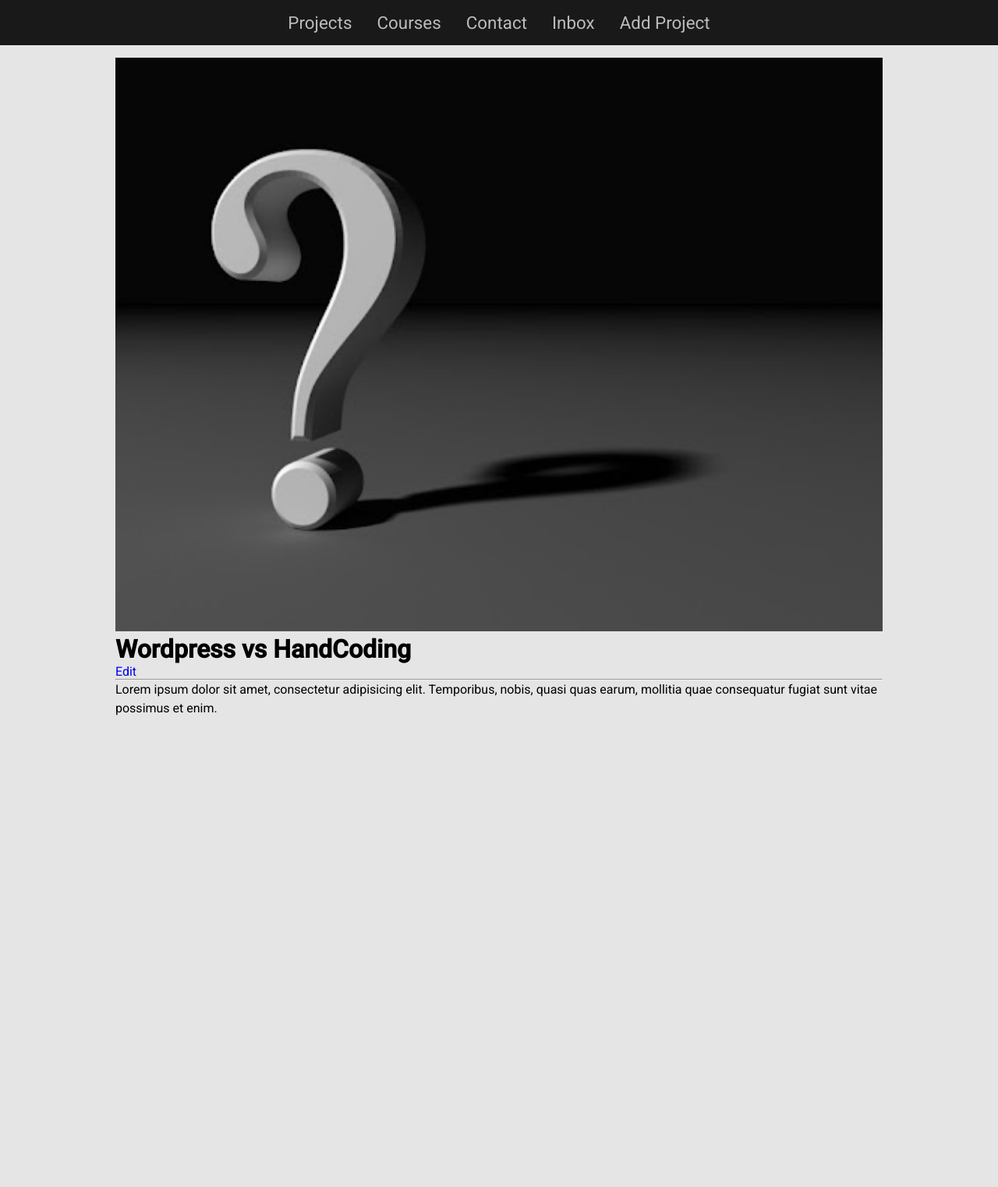
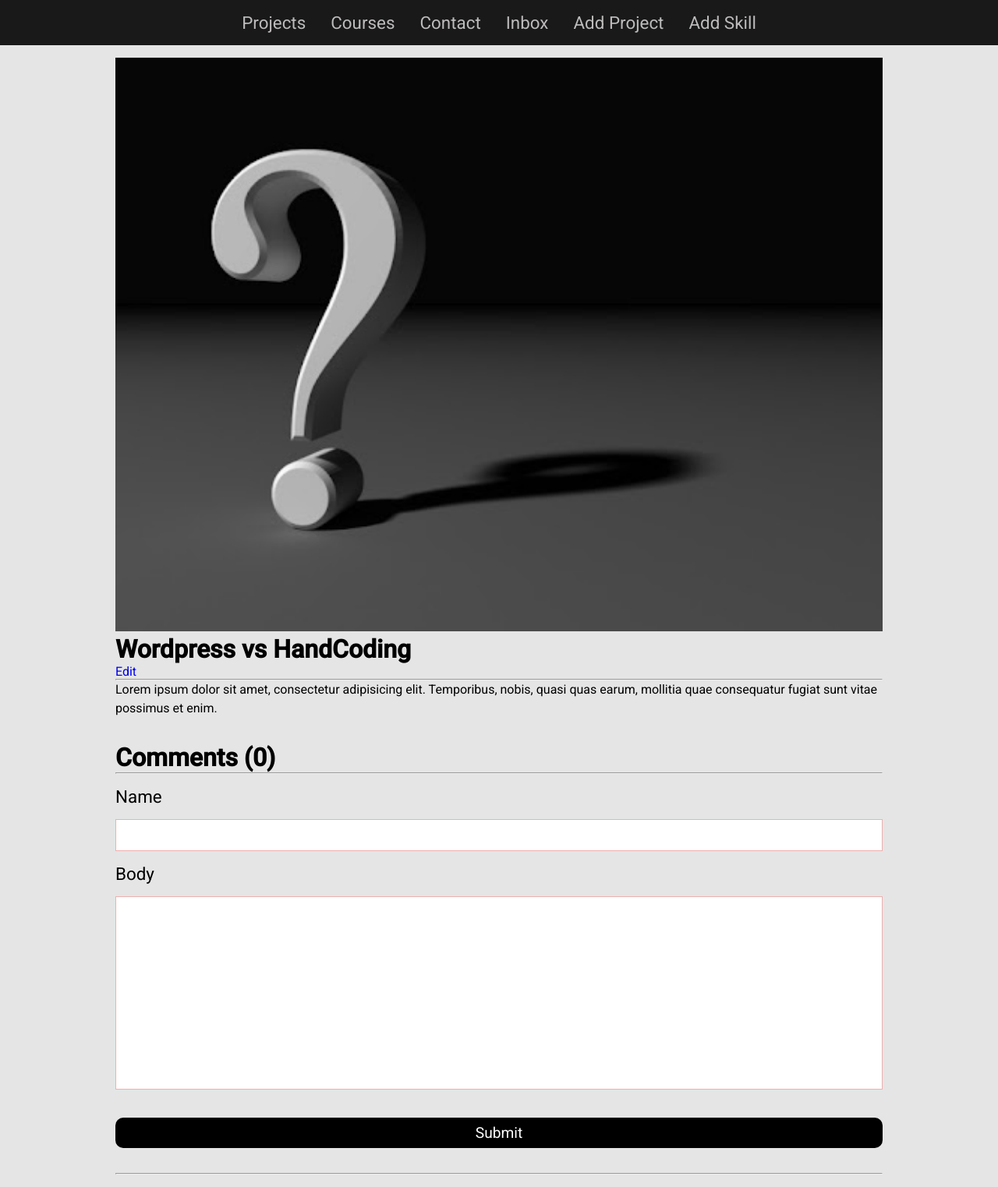
Before and after one commit to rsk-2002/portfolio-website, a Django app: page /project/47dc4967-bbd5-424c-9971-3454b6f2273b/ in a window 1280 px wide. Shown: the whole page at 78% size. Before the commit the page ends 918 px from the top, so only its background shows below. Run offline with Django 4.2, Linux system fonts and the light colour scheme; a user stored in the database is signed in; data comes from the database, SQL or seed files in the repository; both versions use the stored data as it was after the commit; some libraries are stand-ins or nearby versions.

Commit message:
Added more

```diff
--- a/base/admin.py
+++ b/base/admin.py
@@ -1,8 +1,10 @@
 from django.contrib import admin
-from .models import Project, Skill, Tag, Message
+from .models import Project, Skill, Tag, Message, Endorsement, Comment
 # Register your models here.
 
 admin.site.register(Project)
 admin.site.register(Skill)
 admin.site.register(Tag)
 admin.site.register(Message)
+admin.site.register(Endorsement)
+admin.site.register(Comment)
--- a/base/forms.py
+++ b/base/forms.py
@@ -1,5 +1,5 @@
 from django.forms import ModelForm
-from .models import Project, Message
+from .models import Project, Message, Skill, Endorsement, Comment
 
 
 class ProjectForm(ModelForm):
@@ -13,3 +13,19 @@ class MessageForm(ModelForm):
         model = Message
         fields = '__all__'
         exclude = ['id', 'is_read']
+
+class SkillForm(ModelForm):
+    class Meta:
+        model = Skill
+        fields = '__all__'
+        exclude = ['id']
+
+class EndorsementForm(ModelForm):
+    class Meta:
+        model = Endorsement
+        fields = ['name', 'body']
+
+class CommentForm(ModelForm):
+    class Meta:
+        model = Comment
+        fields = ['name', 'body']
--- a/base/models.py
+++ b/base/models.py
@@ -14,6 +14,16 @@ class Project(models.Model):
 
     def __str__(self):
         return self.title
+
+class Comment(models.Model):
+    project = models.ForeignKey(Project, on_delete=models.CASCADE)
+    name = models.CharField(max_length=200, null=True)
+    body = models.TextField()
+    created = models.DateTimeField(auto_now_add=True, null=True)
+
+    def __str__(self):
+        return self.body[0:50]
+
 
 class Skill(models.Model):
     title = models.CharField(max_length=200)
@@ -44,3 +54,12 @@ class Message(models.Model):
 
     def __str__(self):
         return self.name
+
+class Endorsement(models.Model):
+    name = models.CharField(max_length=200, null=True)
+    body = models.TextField()
+    approve = models.BooleanField(default=False, null=True)
+    featured = models.BooleanField(default=False)
+
+    def __str__(self):
+        return self.body[0:50]
--- a/base/templates/base/navbar.html
+++ b/base/templates/base/navbar.html
@@ -6,6 +6,7 @@
         {% if request.user.is_authenticated %}
         <li><a href="{% url 'inbox' %}" class="btn btn-secondary">Inbox</a></li>
         <li><a href="{% url 'add-project' %}" class="btn btn-secondary">Add Project</a></li>
+        <li><a href="{% url 'add-skill' %}" class="btn btn-secondary">Add Skill</a></li>
         {% endif %}
     </ul>
 </nav>
--- a/base/templates/base/project.html
+++ b/base/templates/base/project.html
@@ -11,6 +11,30 @@
         <hr>
         <p>{{project.body|safe}}</p>
     </div>
+
+    <div class="container comment-wrapper">
+        <h3 class="common-heading">Comments ({{count}})</h3>
+        <hr>
+        <form action="" method="post">
+            {% csrf_token %}
+            {% for field in form %}
+            <label for="">{{field.label}}</label>
+            {{field}}
+            {% endfor %}
+
+            <input type="submit" value="Submit">
+        </form>
+        <hr>
+
+        {% for comment in comments %}
+        <div class="card">
+            <div class="card-body">
+                <h5>{{comment.name}}</h5>
+                <p>{{comment.body}}</p>
+            </div>
+        </div>
+        {% endfor %}
+    </div>
 </section>
 
 {% endblock content %}
--- a/base/urls.py
+++ b/base/urls.py
@@ -11,4 +11,7 @@ urlpatterns = [
 
     path('inbox/', views.inboxPage, name="inbox"),
     path('message/<str:pk>/', views.messagePage, name="message"),
+
+    path('add-skill/', views.addSkill, name="add-skill"),
+    path('add-endorsement/', views.addEndorsement, name="add-endorsement"),
 ]
--- a/base/views.py
+++ b/base/views.py
@@ -1,6 +1,6 @@
 from django.shortcuts import render, redirect
-from .models import Project, Skill, Message
-from .forms import ProjectForm, MessageForm
+from .models import Project, Skill, Message, Endorsement, Comment
+from .forms import ProjectForm, MessageForm, SkillForm, EndorsementForm, CommentForm
 from django.contrib import messages
 
 # Create your views here.
@@ -8,6 +8,7 @@ def homePage(request):
     projects = Project.objects.all()
     detailedSkills = Skill.objects.exclude(body="")
     skills = Skill.objects.filter(body="")
+    endorsement = Endorsement.objects.filter(approve=True)
 
     form = MessageForm()
 
@@ -17,13 +18,28 @@ def homePage(request):
             form.save()
             messages.success(request, "Your message was successfully sent.")
 
-    context = {"projects": projects, "detailedSkills": detailedSkills, "skills": skills, "form": form}
+    context = {"projects": projects, "detailedSkills": detailedSkills, "skills": skills, "form": form, "endorsement":endorsement}
     return render(request, 'base/home.html', context)
 
 
 def projectPage(request, pk):
     project = Project.objects.get(id=pk)
-    context = {"project": project}
+    count = project.comment_set.count()
+    comments = project.comment_set.all().order_by('-created')
+
+    form = CommentForm()
+
+    if request.method == "POST":
+        form = CommentForm(request.POST)
+        if form.is_valid():
+            comment = form.save(commit=False)
+            comment.project = project
+            comment.save()
+            messages.success(request, "Your comment was successfully added.")
+
+
+
+    context = {"project": project, "count": count, "comments": comments, "form": form}
     return render(request, 'base/project.html', context)
 
 
@@ -65,3 +81,30 @@ def messagePage(request, pk):
     message.is_read = True
     message.save()
     return render(request, 'base/message.html', {"message":message})
+
+
+
+def addSkill(request):
+    form = SkillForm()
+
+    if request.method == "POST":
+        form = SkillForm(request.POST)
+        if form.is_valid():
+            form.save()
+            messages.success(request, "Skill added successfully.")
+            return redirect('home')
+
+    return render(request, 'base/skills_form.html', {"form":form})
+
+
+def addEndorsement(request):
+    form = EndorsementForm()
+
+    if request.method == "POST":
+        form = EndorsementForm(request.POST)
+        if form.is_valid():
+            form.save()
+            messages.success(request, "Thank you, Your endorsement added successfully.")
+            return redirect('home')
+
+    return render(request, 'base/endorsement_form.html', {"form":form})
```
Also changed, not shown: base/templates/base/endorsement_form.html (added, +20 -0 lines), base/templates/base/home.html (+19 -0 lines), base/templates/base/skills_form.html (added, +20 -0 lines), base/migrations/0013_endorsement.py (added), base/migrations/0014_endorsement_approve.py (added), base/migrations/0015_comment.py (added), base/migrations/0016_comment_created.py (added), base/migrations/0017_alter_comment_created.py (added), base/migrations/0018_alter_comment_created.py (added), db.sqlite3.
